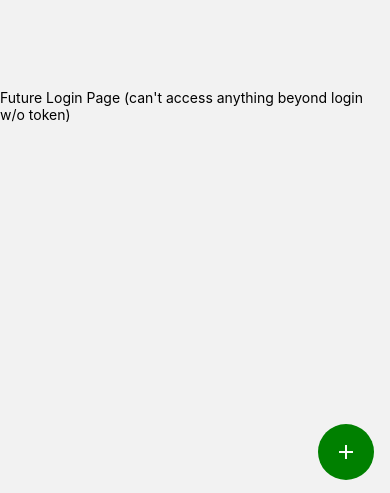
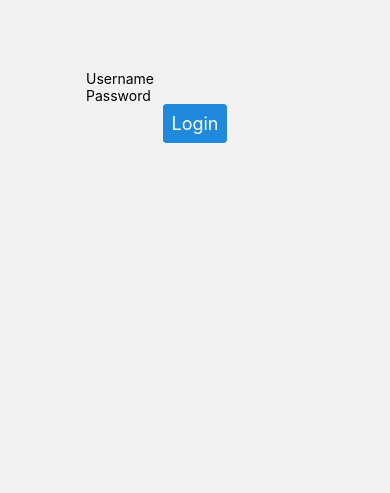
Before and after one commit to caseyDev422/budgeter_mobile, a React Native app in the folder client/: screen /Login in a window 390 px wide. Shown: the part 348-841 px from the top of the page. Built offline with nearby package versions, Linux system fonts and the light colour scheme.

Commit message:
added in toast notifications and mocked up simple login

```diff
--- a/client/App.tsx
+++ b/client/App.tsx
@@ -8,6 +8,7 @@ import CalendarView from './components/CalendarView/CalendarView';
 import GridView from './components/GridView/GridView';
 import Profile from './components/Profile/Profile';
 import Logout from './components/Logout/Logout';
+import Toast from 'react-native-toast-message';
 
 const App = () => {
   const Stack = createStackNavigator();
@@ -23,6 +24,7 @@ const App = () => {
           <Stack.Screen name='Logout' component={Logout} />
         </Stack.Navigator>
       </NavigationContainer>
+      <Toast />
     </SafeAreaProvider>
   )
 
--- a/client/components/Login/Login.tsx
+++ b/client/components/Login/Login.tsx
@@ -1,14 +1,52 @@
-import React, { useState } from 'react';
-import { NativeStackNavigationProp } from '@react-navigation/native-stack';
-import { Text, View } from 'react-native';
+import React, { useState, useEffect } from 'react';
+import { View } from 'react-native';
 import { FAB } from '@rneui/themed';
-import { Icon } from 'react-native-elements';
+import { Button } from 'react-native-elements';
 import BottomMenu from '../BottomMenu/BottomMenu';
+import { TextInput } from 'react-native-gesture-handler';
+import useToast from '../../hooks/useToast';
+
+
 
 // TODO: fix any type for navigation
 const Login = ({ navigation }: any) => {
-  const [visible, setVisible] = useState(true);
+  const [visible, setVisible] = useState(false);
   const [showMenu, setShowMenu] = useState(false);
+  const [password, setPassword] = useState("");
+  const [username, setUsername] = useState("");
+  const { message, setMessage, showToast, hideToast } = useToast();
+
+  useEffect(() => {
+    console.log('message', message);
+    if (message && message.type) {
+      showToast();
+    }
+    if (message.type === "success") {
+      setUsername("");
+      setPassword("");
+      navigation.navigate('Add Bill');
+    }
+  }, [message]);
+
+  const handleLogin = () => {
+    // TODO: implement hashing for username and password
+    console.log('login')
+    if (username.trim() === 'test' && password.trim() === 'test') {
+      setMessage({
+        type: 'success',
+        text1: 'You have logged in successfully.',
+        text2: `Welcome, ${username}.`
+      });
+      setVisible(true);
+
+    } else {
+      setMessage({
+        type: "error",
+        text1: "Error",
+        text2: "Invalid credentials. Try again or create login credentials."
+      });
+    }
+  }
   return(
     <View
     style={{
@@ -17,7 +55,20 @@ const Login = ({ navigation }: any) => {
       alignItems: 'center'
     }}
   >
-    <Text>Future Login Page (can't access anything beyond login w/o token)</Text>
+    <TextInput
+      textContentType='username'
+      placeholder='Username'
+      onChangeText={(e) => setUsername(e)}
+      />
+    <TextInput
+      textContentType='password'
+      placeholder='Password'
+      onChangeText={(e) => setPassword(e)}
+    />
+   <Button
+    title="Login"
+    onPress={handleLogin}
+   />
     <FAB
         visible={visible}
         placement='right'
@@ -30,7 +81,6 @@ const Login = ({ navigation }: any) => {
       <BottomMenu navigation={navigation} showMenu={showMenu} onToggleMenu={setShowMenu}/>
   </View>
   )
-
 }
 
 export default Login;
--- /dev/null
+++ b/client/hooks/useToast.ts
@@ -0,0 +1,30 @@
+import React, { useState } from 'react';
+import Toast, { ToastShowParams } from 'react-native-toast-message';
+
+const useToast = () => {
+  const MESSAGE_INIT_STATE: ToastShowParams = {
+    type: undefined,
+    text1: "",
+    text2: "",
+    onPress: () => Toast.hide()
+  }
+  const [message, setMessage] = useState(MESSAGE_INIT_STATE);
+
+  const showToast = () => {
+    console.log('SHOW TOAST');
+    Toast.show(message);
+  }
+
+  const hideToast = () => {
+    Toast.hide();
+  }
+
+  return {
+    message,
+    setMessage,
+    showToast,
+    hideToast
+  }
+}
+
+export default useToast;
--- a/client/package.json
+++ b/client/package.json
@@ -22,6 +22,7 @@
     "react-native-safe-area-context": "^4.5.1",
     "react-native-screens": "^3.20.0",
     "react-native-svg": "^13.9.0",
+    "react-native-toast-message": "^2.1.6",
     "react-native-vector-icons": "^9.2.0"
   },
   "devDependencies": {
```
Also changed, not shown: 1 other file (tests, documents, lock files or other folders).
